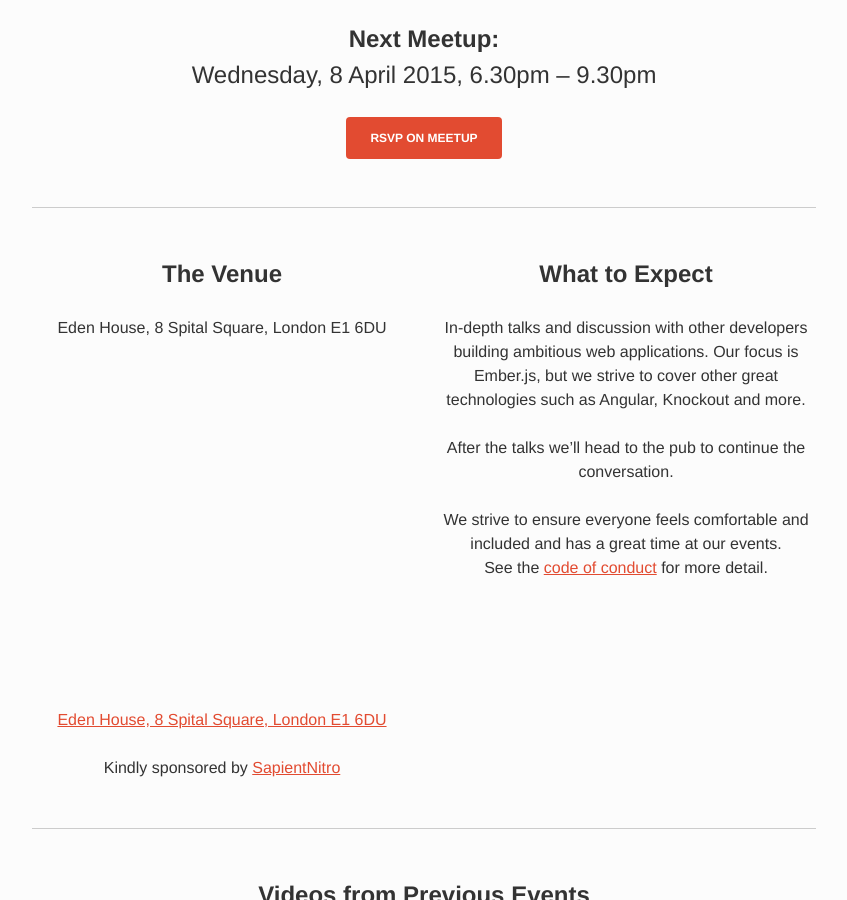
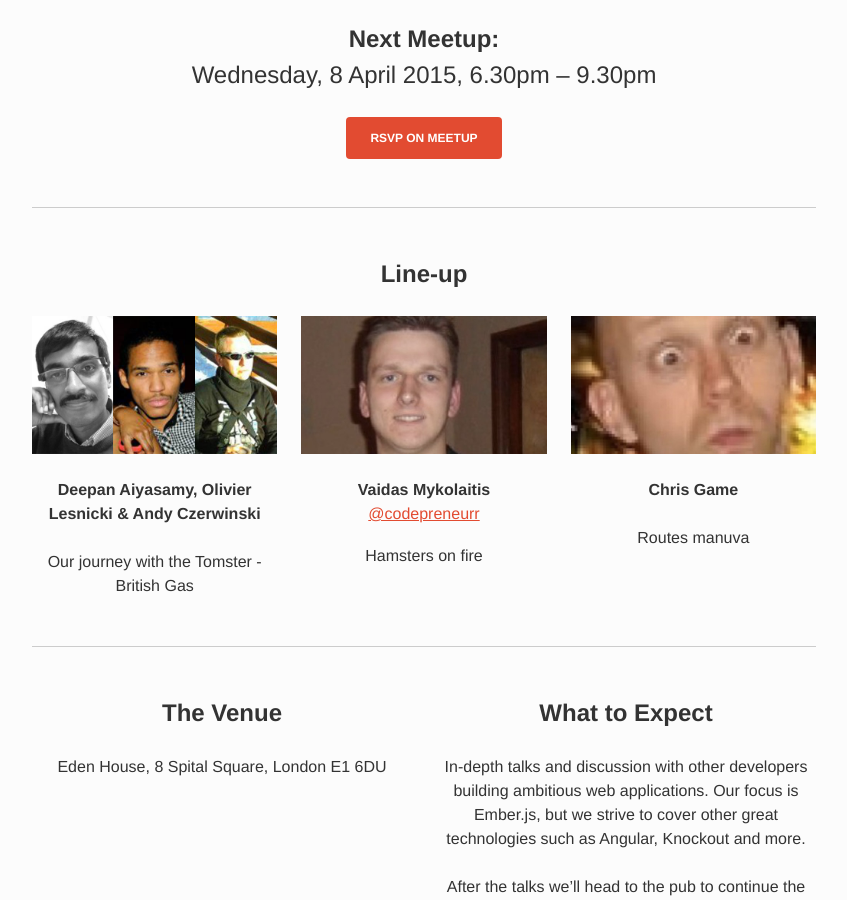
Before and after one commit to emberlondon/emberlondon.github.io, a Jekyll site: the page built from index.html, in a window 1280 px wide and 900 px high, scrolled down 826 px. Shown: the whole window, without its empty margins (216-1063 px from the left). Built offline with Jekyll 4.4.1, drawn with Linux system fonts in a browser that asks for light colours; nearby versions of some CDN libraries.

Commit message:
Add April lineup

```diff
--- a/_data/next-meetup.yml
+++ b/_data/next-meetup.yml
@@ -3,16 +3,16 @@ time: 6.30pm – 9.30pm
 datetime_aria: Wednesday, eighth of April, two-thousand and fifteen, six thirty pm to nine thirty pm.
 location: Eden House, 8 Spital Square, London E1 6DU
 url: "http://www.meetup.com/London-Emberjs-User-Group/events/220323842/"
-# talks:
-#   - speaker_name:
-#     speaker_twitter:
-#     info:
-#     image:
-#   - speaker_name:
-#     speaker_twitter:
-#     info:
-#     image:
-#   - speaker_name:
-#     speaker_twitter:
-#     info:
-#     image:
+talks:
+  - speaker_name: Deepan Aiyasamy, Olivier Lesnicki & Andy Czerwinski
+    speaker_twitter:
+    info: Our journey with the Tomster - British Gas
+    image: images/speakers/british-gas-team.jpg
+  - speaker_name: Vaidas Mykolaitis
+    speaker_twitter: codepreneurr
+    info: Hamsters on fire
+    image: images/speakers/codepreneurr.jpg
+  - speaker_name: Chris Game
+    speaker_twitter:
+    info: Routes manuva
+    image: images/speakers/chrisgame.jpg
```
Also changed, not shown: images/speakers/british-gas-team.jpg (added), images/speakers/chrisgame.jpg (added), images/speakers/codepreneurr.jpg (added).
